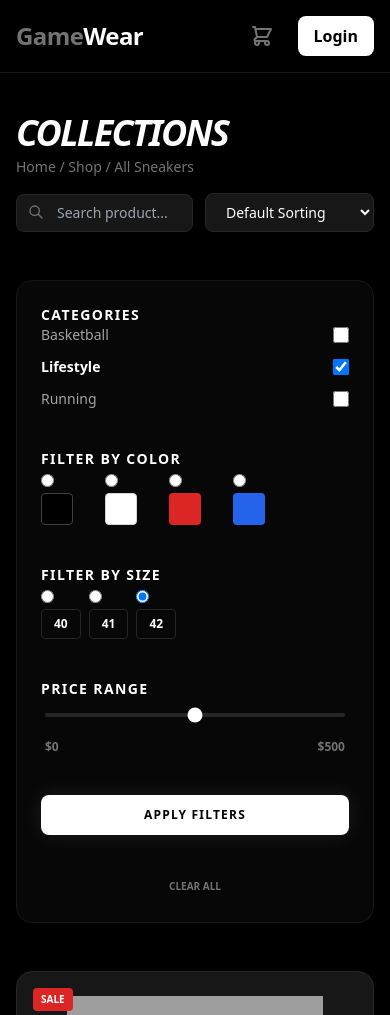
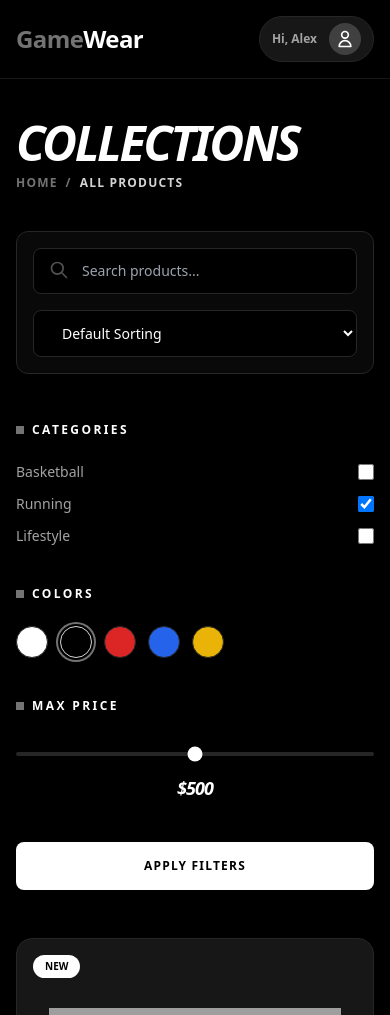
Before and after one commit to athulcoding07-sudo/GameWear, a Django app: template templates/users/dashboard.html in a window 390 px wide. Shown: the top 1015 px of the page. Run offline with Django 3.2, Linux system fonts and the light colour scheme; the template is opened without the code that fills it, so the values that code supplies are empty; some libraries are stand-ins or nearby versions; grey boxes are pictures that could not be loaded.

Commit message:
feat(dashboard): add user dashboard base template

```diff
--- a/templates/users/dashboard.html
+++ b/templates/users/dashboard.html
@@ -1,199 +1,107 @@
-{% extends "base.html" %}
-{% load static %}
+{% extends "users/user_dashboard_base.html" %}
 
-{% block title %}
-GameWear - user dashboard
-{% endblock %}
+{% block title %}GameWear - Collections {% endblock %}
 
-{% block header %}
-    {% include "home/partials/header.html" %}
-{% endblock %}
+{% block content %}
 
-<main class="min-h-screen flex items-center justify-center">
-        {% block content %}
-        <main class="max-w-7xl mx-auto px-4 sm:px-6 lg:px-8 py-10 flex-grow w-full">
 
-        <!-- Breadcrumbs / Independent Search & Sort -->
-        <div class="flex flex-col md:flex-row md:items-center justify-between mb-12 gap-4">
-            <div>
-                <h1 class="text-4xl font-black uppercase tracking-tighter italic">Collections</h1>
-                <p class="text-neutral-500 text-sm mt-1">Home / Shop / All Sneakers</p>
+<div class="max-w-7xl mx-auto px-4 sm:px-6 lg:px-8 py-10">
+        <div class="mb-10">
+            <h1 class="text-5xl font-black uppercase tracking-tighter italic text-white leading-none">Collections</h1>
+            <div class="flex items-center gap-2 mt-2 text-neutral-500 text-xs font-bold uppercase tracking-widest">
+                <a href="#" class="hover:text-white transition">Home</a>
+                <span>/</span>
+                <span class="text-neutral-300">All Products</span>
+            </div>
         </div>
 
-            <div class="flex items-center gap-3">
-                <!-- Independent Search -->
-                <div class="relative w-64">
-                    <input type="text" placeholder="Search product..." class="w-full bg-neutral-900 border border-neutral-800 rounded-lg py-2 pl-10 pr-4 text-sm focus:outline-none focus:border-neutral-600 transition">
-                    <svg class="w-4 h-4 absolute left-3 top-2.5 text-neutral-500" fill="none" stroke="currentColor" viewBox="0 0 24 24">
-                        <path stroke-linecap="round" stroke-linejoin="round" stroke-width="2" d="M21 21l-6-6m2-5a7 7 0 11-14 0 7 7 0 0114 0z"></path>
-                    </svg>
+        <form>
+            <div class="flex flex-col md:flex-row gap-4 justify-between items-center mb-12 bg-neutral-900/40 p-4 rounded-xl border border-neutral-800">
+                <div class="relative w-full md:w-96">
+                    <input type="text" placeholder="Search products..." class="w-full bg-black border border-neutral-800 rounded-lg py-3 pl-12 pr-4 text-sm text-white focus:outline-none focus:border-neutral-500">
+                    <svg class="w-5 h-5 absolute left-4 top-3 text-neutral-600" fill="none" stroke="currentColor" viewBox="0 0 24 24"><path stroke-linecap="round" stroke-linejoin="round" stroke-width="2" d="M21 21l-6-6m2-5a7 7 0 11-14 0 7 7 0 0114 0z"></path></svg>
                 </div>
-                <!-- Independent Sort -->
-                <select class="bg-neutral-900 border border-neutral-800 rounded-lg py-2 px-4 text-sm focus:outline-none cursor-pointer">
+                <div class="flex items-center gap-3 w-full md:w-auto">
+                    <select class="bg-black border border-neutral-800 rounded-lg py-3 px-6 text-sm text-white focus:outline-none cursor-pointer w-full sm:w-48">
                         <option>Default Sorting</option>
-                    <option>Price Low to High</option>
-                    <option>Price High to Low</option>
-                    <option>Newest</option>
+                        <option>Price: Low to High</option>
+                        <option>Price: High to Low</option>
                     </select>
                 </div>
             </div>
 
             <div class="flex flex-col lg:flex-row gap-12">
+                <aside class="w-full lg:w-64 flex-shrink-0">
+                    <div class="space-y-10">
+                        <!-- Categories -->
+                        <div>
+                            <h3 class="text-xs font-black uppercase tracking-[0.2em] text-white mb-6 flex items-center gap-2"><span class="w-2 h-2 bg-neutral-500"></span> Categories</h3>
+                            <div class="space-y-3">
+                                <label class="flex items-center justify-between cursor-pointer group"><span class="text-sm text-neutral-400 group-hover:text-white transition">Basketball</span><input type="checkbox" class="w-4 h-4 rounded-sm bg-black border-neutral-800"></label>
+                                <label class="flex items-center justify-between cursor-pointer group"><span class="text-sm text-neutral-400 group-hover:text-white transition">Running</span><input type="checkbox" class="w-4 h-4 rounded-sm bg-black border-neutral-800" checked></label>
+                                <label class="flex items-center justify-between cursor-pointer group"><span class="text-sm text-neutral-400 group-hover:text-white transition">Lifestyle</span><input type="checkbox" class="w-4 h-4 rounded-sm bg-black border-neutral-800"></label>
+                            </div>
+                        </div>
 
-            <!-- LEFT SIDEBAR: Unified Filter Form -->
-            <aside class="w-full lg:w-64 flex-shrink-0">
-                <form class="space-y-10 bg-neutral-900/30 p-6 rounded-2xl border border-neutral-900">
-
-                    <!-- Categories (Checkboxes) -->
+                        <!-- Color Filter -->
                         <div>
-                        <h3 class="text-sm font-black uppercase tracking-widest text-white filter-section-title">Categories</h3>
-                        <div class="space-y-3">
-                            <label class="flex items-center justify-between cursor-pointer group">
-                                <span class="text-neutral-400 group-hover:text-white transition text-sm">Basketball</span>
-                                <input type="checkbox" name="category" value="basketball" class="w-4 h-4 rounded-sm bg-black border-neutral-800">
+                            <h3 class="text-xs font-black uppercase tracking-[0.2em] text-white mb-6 flex items-center gap-2"><span class="w-2 h-2 bg-neutral-500"></span> Colors</h3>
+                            <div class="flex flex-wrap gap-3">
+                                <label class="cursor-pointer">
+                                    <input type="checkbox" class="sr-only peer">
+                                    <div class="w-8 h-8 rounded-full bg-white border border-neutral-800 peer-checked:ring-2 peer-checked:ring-neutral-500 peer-checked:ring-offset-2 peer-checked:ring-offset-black transition-all"></div>
                                 </label>
-                            <label class="flex items-center justify-between cursor-pointer group">
-                                <span class="text-white font-bold text-sm">Lifestyle</span>
-                                <input type="checkbox" name="category" value="lifestyle" checked class="w-4 h-4 rounded-sm bg-black border-neutral-800">
+                                <label class="cursor-pointer">
+                                    <input type="checkbox" class="sr-only peer" checked>
+                                    <div class="w-8 h-8 rounded-full bg-black border border-neutral-300 peer-checked:ring-2 peer-checked:ring-neutral-500 peer-checked:ring-offset-2 peer-checked:ring-offset-black transition-all"></div>
                                 </label>
-                            <label class="flex items-center justify-between cursor-pointer group">
-                                <span class="text-neutral-400 group-hover:text-white transition text-sm">Running</span>
-                                <input type="checkbox" name="category" value="running" class="w-4 h-4 rounded-sm bg-black border-neutral-800">
+                                <label class="cursor-pointer">
+                                    <input type="checkbox" class="sr-only peer">
+                                    <div class="w-8 h-8 rounded-full bg-red-600 border border-neutral-800 peer-checked:ring-2 peer-checked:ring-neutral-500 peer-checked:ring-offset-2 peer-checked:ring-offset-black transition-all"></div>
+                                </label>
+                                <label class="cursor-pointer">
+                                    <input type="checkbox" class="sr-only peer">
+                                    <div class="w-8 h-8 rounded-full bg-blue-600 border border-neutral-800 peer-checked:ring-2 peer-checked:ring-neutral-500 peer-checked:ring-offset-2 peer-checked:ring-offset-black transition-all"></div>
+                                </label>
+                                <label class="cursor-pointer">
+                                    <input type="checkbox" class="sr-only peer">
+                                    <div class="w-8 h-8 rounded-full bg-yellow-500 border border-neutral-800 peer-checked:ring-2 peer-checked:ring-neutral-500 peer-checked:ring-offset-2 peer-checked:ring-offset-black transition-all"></div>
                                 </label>
                             </div>
                         </div>
 
-                    <!-- Colors (Custom Radios) -->
+                        <!-- Max Price -->
                         <div>
-                        <h3 class="text-sm font-black uppercase tracking-widest text-white filter-section-title">Filter by Color</h3>
-                        <div class="grid grid-cols-5 gap-3">
-                            <label class="cursor-pointer">
-                                <input type="radio" name="color" value="black" class="color-input">
-                                <div class="color-label w-8 h-8 rounded bg-black border border-neutral-700"></div>
-                            </label>
-                            <label class="cursor-pointer">
-                                <input type="radio" name="color" value="white" class="color-input">
-                                <div class="color-label w-8 h-8 rounded bg-white border border-neutral-300"></div>
-                            </label>
-                            <label class="cursor-pointer">
-                                <input type="radio" name="color" value="red" class="color-input">
-                                <div class="color-label w-8 h-8 rounded bg-red-600"></div>
-                            </label>
-                            <label class="cursor-pointer">
-                                <input type="radio" name="color" value="blue" class="color-input">
-                                <div class="color-label w-8 h-8 rounded bg-blue-600"></div>
-                            </label>
+                            <h3 class="text-xs font-black uppercase tracking-[0.2em] text-white mb-6 flex items-center gap-2"><span class="w-2 h-2 bg-neutral-500"></span> Max Price</h3>
+                            <input type="range" min="0" max="1000" value="500" class="w-full h-1 bg-neutral-800 rounded-lg appearance-none cursor-pointer">
+                            <div class="text-center mt-3 text-lg font-black italic text-white tracking-tighter">$500</div>
+                        </div>
+
+                        <button type="button" class="w-full bg-white text-black font-black uppercase text-xs py-4 rounded-lg hover:bg-neutral-200 transition tracking-widest">Apply Filters</button>
+                    </div>
+                </aside>
+
+                <section class="flex-grow">
+                    <div class="grid grid-cols-1 md:grid-cols-2 xl:grid-cols-3 gap-x-6 gap-y-12">
+                        <!-- Product Card -->
+                        <div class="group cursor-pointer">
+                            <div class="relative aspect-square bg-neutral-900 rounded-2xl overflow-hidden border border-neutral-800 group-hover:border-neutral-600 transition-all duration-500 p-8">
+                                <img src="https://images.unsplash.com/photo-1606107557195-0e29a4b5b4aa?auto=format&fit=crop&q=80&w=800" class="w-full h-full object-contain group-hover:scale-110 transition duration-700">
+                                <div class="absolute top-4 left-4 bg-white text-black text-[10px] font-black px-3 py-1 rounded-full uppercase">New</div>
+                            </div>
+                            <div class="mt-6 flex justify-between items-start">
+                                <div><p class="text-[10px] font-bold uppercase text-neutral-500 tracking-widest">Nike / Running</p><h3 class="text-lg font-bold text-white">Air Zoom Pegasus</h3></div>
+                                <p class="text-xl font-black italic text-white">$120.00</p>
                             </div>
                         </div>
-
-                    <!-- Sizes (Custom Radios) -->
-                    <div>
-                        <h3 class="text-sm font-black uppercase tracking-widest text-white filter-section-title">Filter by Size</h3>
-                        <div class="flex flex-wrap gap-2">
-                            <label class="cursor-pointer">
-                                <input type="radio" name="size" value="40" class="filter-input">
-                                <div class="filter-label px-3 py-1.5 border border-neutral-800 rounded text-xs font-bold hover:border-neutral-500 transition uppercase">40</div>
-                            </label>
-                            <label class="cursor-pointer">
-                                <input type="radio" name="size" value="41" class="filter-input">
-                                <div class="filter-label px-3 py-1.5 border border-neutral-800 rounded text-xs font-bold hover:border-neutral-500 transition uppercase">41</div>
-                            </label>
-                            <label class="cursor-pointer">
-                                <input type="radio" name="size" value="42" class="filter-input" checked>
-                                <div class="filter-label px-3 py-1.5 border border-neutral-800 rounded text-xs font-bold hover:border-neutral-500 transition uppercase">42</div>
-                            </label>
-                        </div>
-                    </div>
-
-                    <!-- Price Range -->
-                    <div>
-                        <h3 class="text-sm font-black uppercase tracking-widest text-white filter-section-title">Price Range</h3>
-                        <div class="space-y-4 px-1">
-                            <input type="range" min="0" max="500" value="250" class="w-full h-1 bg-neutral-800 rounded-lg appearance-none cursor-pointer accent-white">
-                            <div class="flex justify-between text-xs text-neutral-500 font-bold">
-                                <span>$0</span>
-                                <span>$500</span>
-                            </div>
-                        </div>
-                    </div>
-
-                    <!-- Apply Button -->
-                    <button type="submit" class="w-full bg-white text-black py-3 rounded-lg font-black uppercase text-xs tracking-widest hover:bg-neutral-200 transition-all shadow-[0_0_20px_rgba(255,255,255,0.1)]">
-                        Apply Filters
-                    </button>
-
-                    <button type="reset" class="w-full text-neutral-500 py-1 text-[10px] uppercase font-bold hover:text-white transition">
-                        Clear All
-                    </button>
-
-                </form>
-            </aside>
-
-            <!-- RIGHT CONTENT: Product Listing -->
-            <section class="flex-grow">
-                <div class="grid grid-cols-1 md:grid-cols-2 xl:grid-cols-3 gap-x-6 gap-y-10">
-
-                    <!-- Product Card 1 -->
-                    <div class="product-card group cursor-pointer">
-                        <div class="relative bg-neutral-900 rounded-2xl p-6 mb-4 overflow-hidden border border-neutral-800 group-hover:border-neutral-700 transition">
-                            <img src="https://images.unsplash.com/photo-1542291026-7eec264c27ff?auto=format&fit=crop&q=80&w=800" class="w-full h-48 object-contain">
-                            <div class="absolute top-4 left-4 bg-red-600 text-white text-[10px] font-black px-2 py-1 rounded uppercase">Sale</div>
-                        </div>
-                        <div class="space-y-1">
-                            <p class="text-[10px] font-black uppercase text-neutral-500 tracking-widest">Nike / Running</p>
-                            <h3 class="font-bold text-lg">Nike Air Max 270</h3>
-                            <div class="flex items-center gap-3">
-                                <span class="text-white font-black">$120.00</span>
-                                <span class="text-neutral-600 line-through text-sm">$150.00</span>
-                            </div>
-                        </div>
-                    </div>
-
-                    <!-- Product Card 2 -->
-                    <div class="product-card group cursor-pointer">
-                        <div class="relative bg-neutral-900 rounded-2xl p-6 mb-4 overflow-hidden border border-neutral-800 group-hover:border-neutral-700 transition">
-                            <img src="https://images.unsplash.com/photo-1606107557195-0e29a4b5b4aa?auto=format&fit=crop&q=80&w=800" class="w-full h-48 object-contain">
-                            <div class="absolute top-4 left-4 bg-white text-black text-[10px] font-black px-2 py-1 rounded uppercase">New</div>
-                        </div>
-                        <div class="space-y-1">
-                            <p class="text-[10px] font-black uppercase text-neutral-600 tracking-widest">Nike / Training</p>
-                            <h3 class="font-bold text-lg">Nike Zoom Rival</h3>
-                            <span class="text-white font-black">$85.00</span>
-                        </div>
-                    </div>
-
-                    <!-- Product Card 3 -->
-                    <div class="product-card group cursor-pointer">
-                        <div class="relative bg-neutral-900 rounded-2xl p-6 mb-4 overflow-hidden border border-neutral-800 group-hover:border-neutral-700 transition">
-                            <img src="https://images.unsplash.com/photo-1605348532760-6753d2c43329?auto=format&fit=crop&q=80&w=800" class="w-full h-48 object-contain">
-                        </div>
-                        <div class="space-y-1">
-                            <p class="text-[10px] font-black uppercase text-neutral-600 tracking-widest">Nike / Lifestyle</p>
-                            <h3 class="font-bold text-lg">Nike Air Force 1</h3>
-                            <span class="text-white font-black">$110.00</span>
-                        </div>
-                    </div>
-
-                </div>
-
-                <!-- Pagination -->
-                <div class="mt-16 flex items-center justify-center gap-2">
-                    <button class="w-10 h-10 flex items-center justify-center rounded border border-neutral-800 text-neutral-500 hover:border-white hover:text-white transition">
-                        <svg class="w-4 h-4" fill="none" stroke="currentColor" viewBox="0 0 24 24"><path d="M15 19l-7-7 7-7"/></svg>
-                    </button>
-                    <button class="w-10 h-10 flex items-center justify-center rounded bg-white text-black font-black">1</button>
-                    <button class="w-10 h-10 flex items-center justify-center rounded border border-neutral-800 text-neutral-500 hover:border-white hover:text-white transition">2</button>
-                    <button class="w-10 h-10 flex items-center justify-center rounded border border-neutral-800 text-neutral-500 hover:border-white hover:text-white transition">
-                        <svg class="w-4 h-4" fill="none" stroke="currentColor" viewBox="0 0 24 24"><path d="M9 5l7 7-7 7"/></svg>
-                    </button>
+                        <!-- More products... -->
                     </div>
                 </section>
             </div>
-    </main>
+        </form>
+    </div>
+</body>
+</html>
+
+
 {% endblock %}
-    </main>
-
-{% block footer %}
-    <!-- default empty footer -->
-    {% include "home/partials/footer.html" %}
-{% endblock %}
--- /dev/null
+++ b/templates/users/user_dashboard_base.html
@@ -0,0 +1,47 @@
+{% load static%}
+<!DOCTYPE html>
+<html lang="en">
+<head>
+    <meta charset="UTF-8">
+    <meta name="viewport" content="width=device-width, initial-scale=1.0">
+    <title>{% block title %}GameWear{% endblock %}</title>
+    <script src="https://cdn.tailwindcss.com"></script>
+    <link href="https://fonts.googleapis.com/css2?family=Inter:wght@100..900&display=swap" rel="stylesheet">
+    <style>
+        html { font-family: 'Inter', sans-serif; }
+        body { background-color: black; color: white; }
+        ::-webkit-scrollbar { width: 8px; }
+        ::-webkit-scrollbar-thumb { background: #404040; border-radius: 4px; }
+        ::-webkit-scrollbar-track { background: #000000; }
+        input[type=range] { accent-color: white; }
+    </style>
+    {% block extra_head %}{% endblock %}
+</head>
+<body class="bg-black text-white min-h-screen">
+
+    <!-- HEADER MOCK -->
+    <header class="bg-black text-white shadow-lg border-b border-neutral-900 sticky top-0 z-50">
+        <div class="max-w-7xl mx-auto px-4 sm:px-6 lg:px-8 py-4 flex justify-between items-center">
+            <div class="text-2xl font-extrabold tracking-tight text-white">
+                <span class="text-neutral-500">Game</span>Wear
+            </div>
+            <nav class="hidden md:flex space-x-8">
+                <a href="#" class="text-neutral-400 hover:text-white transition duration-200 font-medium">Home</a>
+                <a href="#" class="text-neutral-400 hover:text-white transition duration-200 font-medium">Contact</a>
+                <a href="#" class="text-neutral-400 hover:text-white transition duration-200 font-medium">About Us</a>
+            </nav>
+            <div class="flex items-center space-x-4">
+                <div class="flex items-center gap-3 bg-neutral-900 px-3 py-1.5 rounded-full border border-neutral-800">
+                    <span class="text-xs font-bold text-neutral-400">Hi, Alex</span>
+                    <div class="w-8 h-8 rounded-full bg-neutral-700 flex items-center justify-center">
+                        <svg class="w-5 h-5 text-white" fill="none" stroke="currentColor" viewBox="0 0 24 24"><path stroke-linecap="round" stroke-linejoin="round" stroke-width="2" d="M16 7a4 4 0 11-8 0 4 4 0 018 0zM12 14a7 7 0 00-7 7h14a7 7 0 00-7-7z"></path></svg>
+                    </div>
+                </div>
+            </div>
+        </div>
+    </header>
+
+    <!-- MAIN CONTENT MOCK -->
+   <main class="min-h-screen flex items-center justify-center">
+        {% block content %}{% endblock %}
+    </main>
```
Also changed, not shown: templates/users/profile.html (added). Lines whose indentation alone changed are shown as unchanged.
